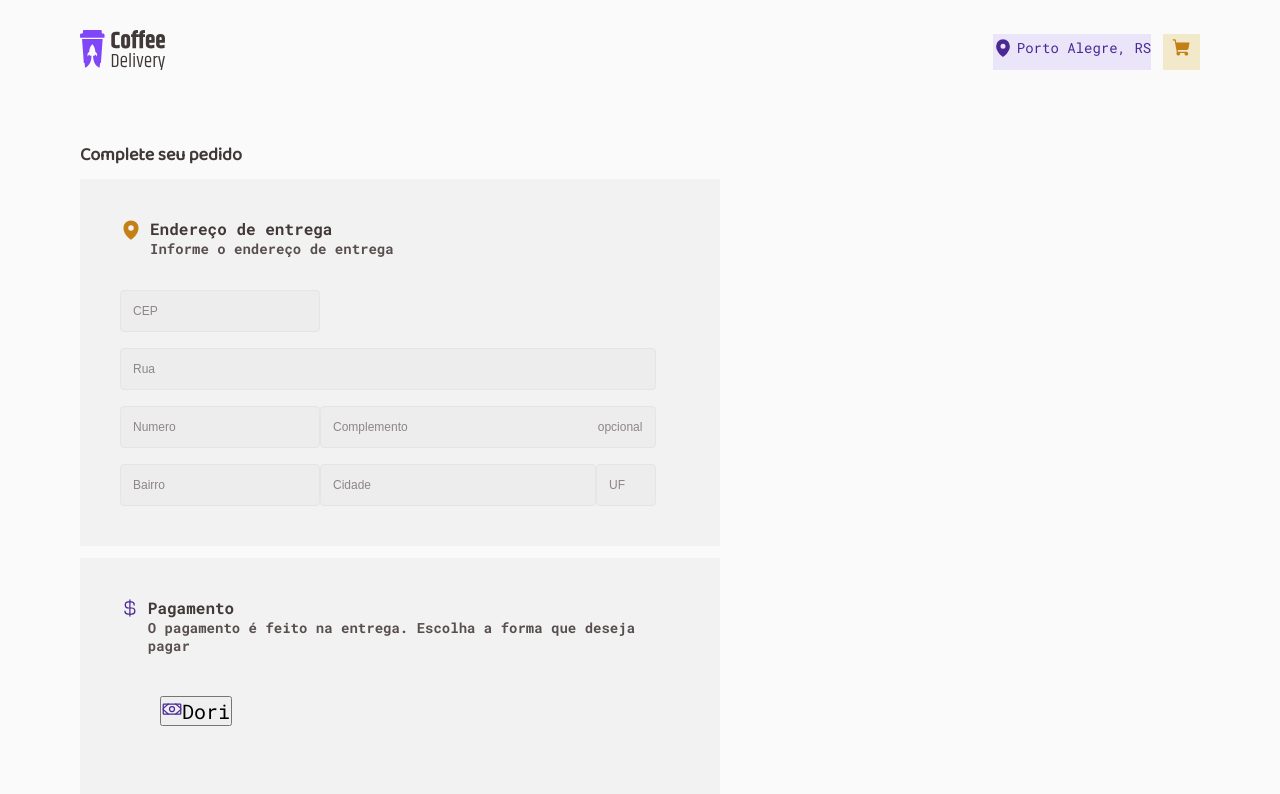
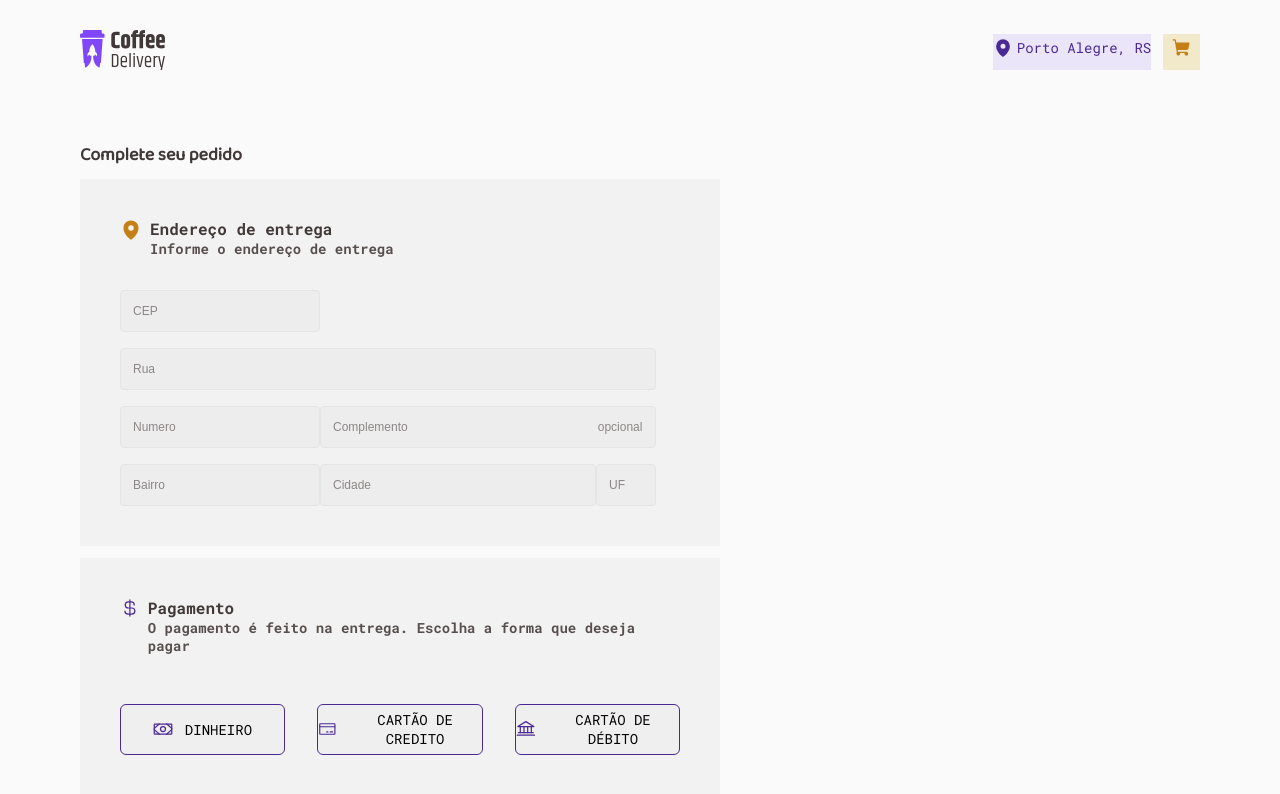
Before and after one commit to ReinaldoARamos/Ignite_Coffee_Delivery-, a React (Vite) app: page /completeOrder in a window 1280 px wide. Shown: the top 794 px of the page. Built offline with nearby package versions, Linux system fonts and the light colour scheme.

Commit message:
dando um ajeitada nos estilos do botão e aplicando margin-bottom

```diff
--- a/src/Pages/CompleteOrder/components/CompleteOrderForm/PaymentButtons/style.tsx
+++ b/src/Pages/CompleteOrder/components/CompleteOrderForm/PaymentButtons/style.tsx
@@ -2,5 +2,19 @@ import styled from 'styled-components'
 
 
 export const PaymentButtonStyle = styled.button`
+ border: 1px solid ${({theme}) => theme.colors['brand-purple-dark']};
+width: 11.167rem;
+height: 3.188rem;
+display: flex;
+ align-items: center;
+ gap: 0.725rem;
+ justify-content: center;
+ border-radius: 6px;
+ text-transform: uppercase;
+ font-size: ${({theme}) => theme.textSizes['text-regular-s']};
+transition: 0.4s;
 
-`
+ &:hover{
+    border: 1px solid ${({theme}) => theme.colors['brand-purple']};
+ }
+ `
--- a/src/Pages/CompleteOrder/components/CompleteOrderForm/PaymentForm.tsx
+++ b/src/Pages/CompleteOrder/components/CompleteOrderForm/PaymentForm.tsx
@@ -1,14 +1,24 @@
-import { Money } from "phosphor-react";
+import { Money, CreditCard, Bank } from "phosphor-react";
 import { useTheme } from "styled-components";
 import { PaymentButton } from "./PaymentButtons";
-import { PaymentFormContainer } from "./style";
+import { PaymentButtonContainer, PaymentFormContainer } from "./style";
 
 export function PaymentForm() {
   const colors = useTheme();
   return (
-    <PaymentFormContainer>
-    <PaymentButton text="Dori" icon={<Money size={20} color={colors.colors["brand-purple-dark"]}/>}/>
-
-    </PaymentFormContainer>
+    <PaymentButtonContainer>
+      <PaymentButton
+        text="Dinheiro"
+        icon={<Money size={20} color={colors.colors["brand-purple-dark"]} />}
+      />
+      <PaymentButton
+        text="Cartão de Credito"
+        icon={<CreditCard size={20} color={colors.colors["brand-purple-dark"]} />}
+      />
+      <PaymentButton
+        text="Cartão de débito"
+        icon={<Bank size={20} color={colors.colors["brand-purple-dark"]} />}
+      />
+    </PaymentButtonContainer>
   );
 }
--- a/src/Pages/CompleteOrder/components/CompleteOrderForm/style.ts
+++ b/src/Pages/CompleteOrder/components/CompleteOrderForm/style.ts
@@ -39,6 +39,12 @@ grid-auto-flow: dense;
 `
 
 export const PaymentFormContainer = styled(SectionBaseStyle)`
-
+    margin-bottom: 15rem;
 
 `
+
+export const PaymentButtonContainer = styled.div`
+margin-top: 3rem;
+display: flex;
+gap: 2rem
+`
```
